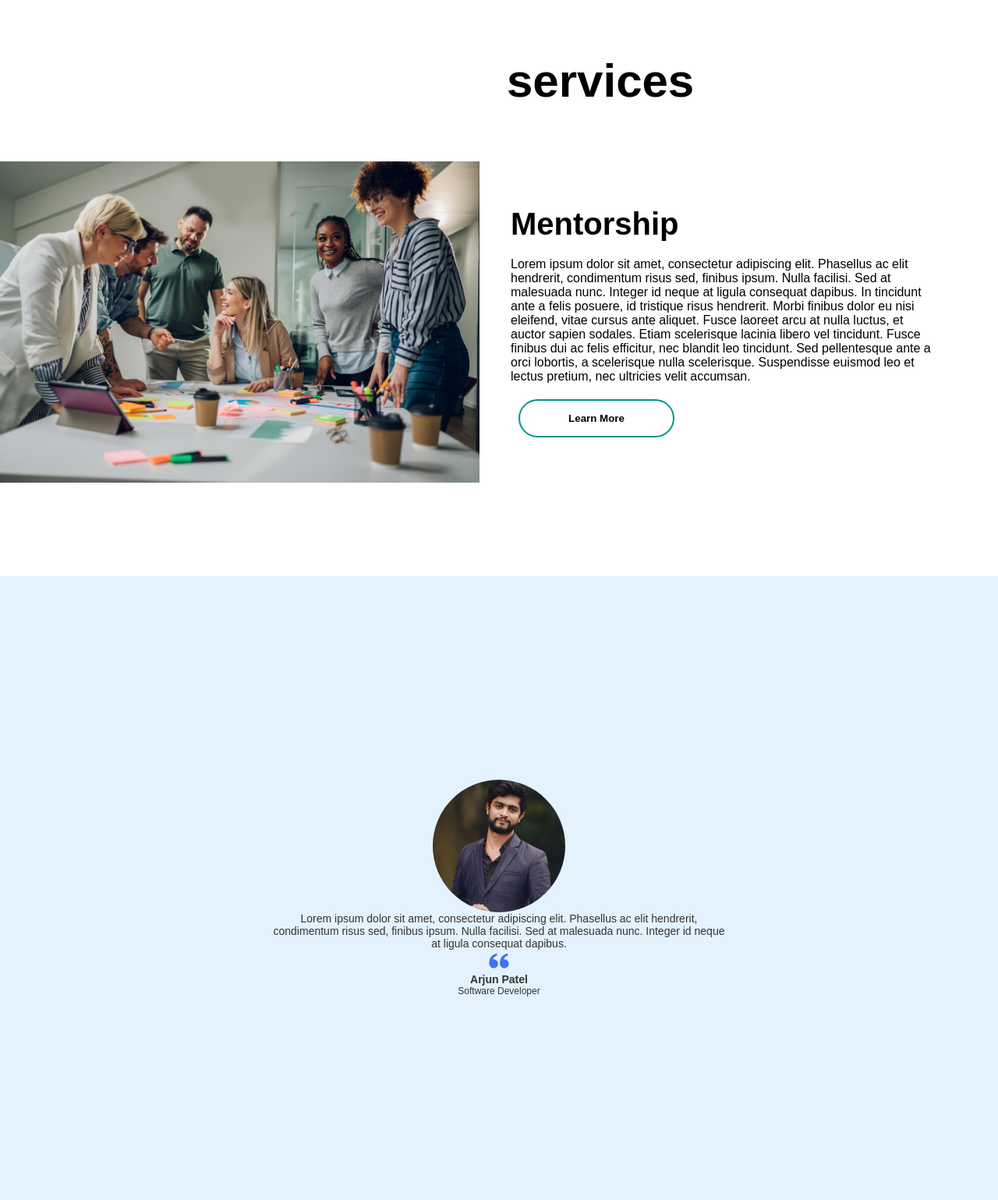
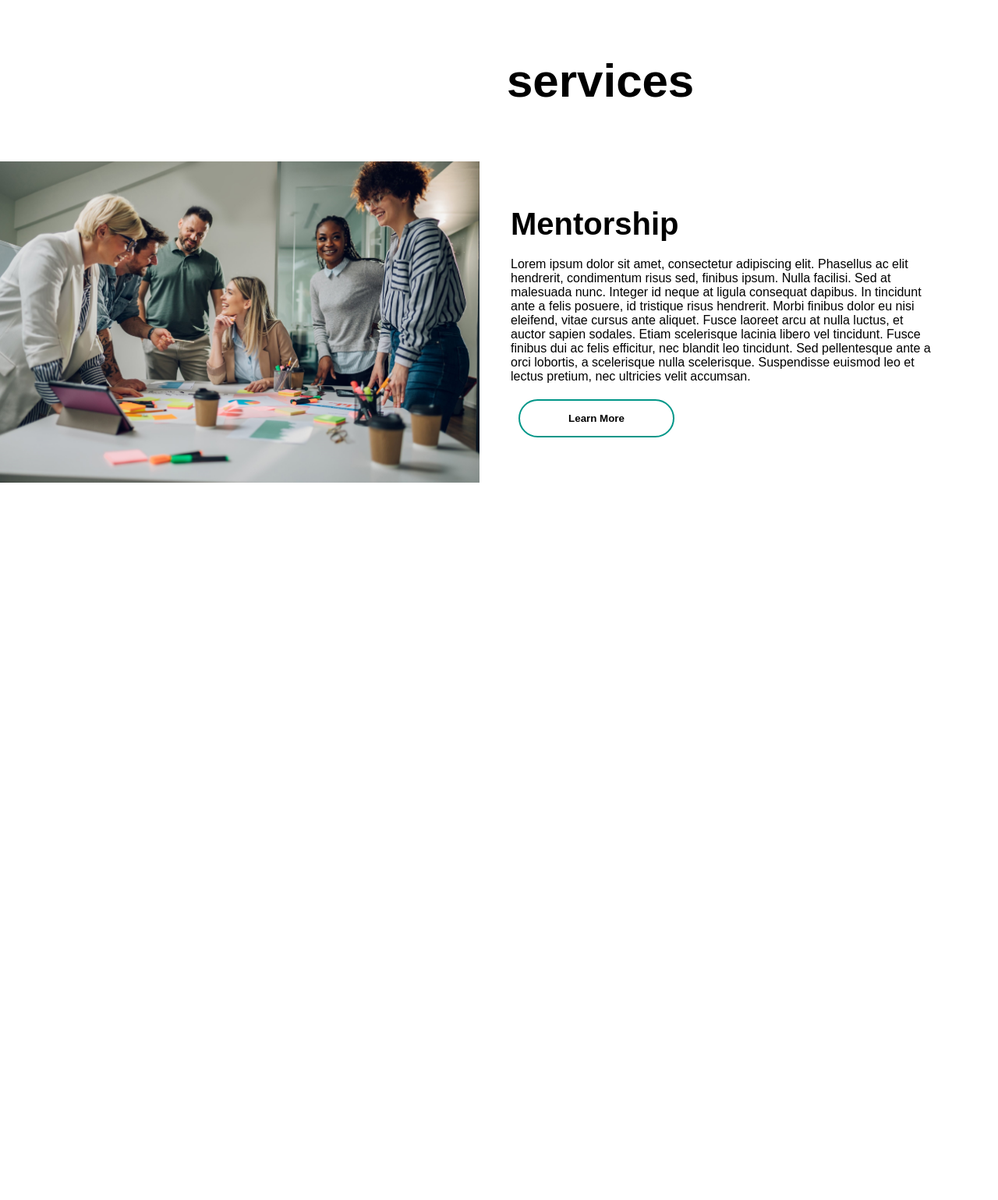
Before and after one commit to kkamionka/Mentoring-website-IBM, a PHP site: page /homepage.html in a window 1280 px wide. Shown: the part 801-2340 px from the top of the page at 78% size. After the commit the page ends 1420 px from the top, so only its background shows below. Run offline with PHP 8.4, Linux system fonts and the light colour scheme.

Commit message:
42th change

```diff
--- a/homepage.css
+++ b/homepage.css
@@ -190,65 +190,3 @@ button:hover {
     align-items: center;
     justify-content: space-around;
 }
-
-.container {
-    height: 100vh;
-    width: 100%;
-    display: flex;
-    align-items: center;
-    justify-content: center;
-    background-color: #e3f2fd;
-}
-
-.testimonial{
-    position: relative;
-    max-width: 900px;
-    width: 100%;
-    padding: 50px 0;
-    row-gap: 30px;
-}
-
-.testimonial .image {
-    height: 170px;
-    width: 170px;
-    object-fit: cover;
-    border-radius: 50%;
-}
-
-.testimonial .slide {
-    display: flex;
-    align-items: center;
-    justify-content: center;
-    flex-direction: column;
-}
-
-.slide p{
-    text-align: center;
-    padding: 0 160px;
-    font-size: 14px;
-    font-weight: 400;
-    color: #333;
-}
-
-.slide .quote-icon{
-    font-size: 30px;
-    color: #4070f4;
-}
-
-.slide .details {
-    display: flex;
-    flex-direction: column;
-    align-items: center;
-}
-
-.details .name {
-    font-size: 14px;
-    font-weight: 600;
-    color: #333;
-}
-
-.details .job {
-    font-size: 12px;
-    font-weight: 400;
-    color: #333;
-}
--- a/homepage.html
+++ b/homepage.html
@@ -5,9 +5,6 @@
     <meta name="viewport" content="width=device-width, initial-scale=1.0">
     <title>welcome | AGK Mentors</title>
     <link rel="stylesheet" href="homepage.css">
-
-    <!-- Link Swiper's CSS -->
-    <link rel="stylesheet" href="swiper-bundle.min.css">
 
     <!-- Boxicons CSS -->
     <link href='https://unpkg.com/boxicons@2.1.4/css/boxicons.min.css' rel='stylesheet'>
@@ -64,30 +61,7 @@
         </div>
     </section>
 
-    <section class="container">
-        <div class="testimonial mySwiper">
-            <div class="testi-content swiper-wrapper">
-                <div class="slide swiper-slide">
-                    <img src="images/man-8578832_640.jpg" alt="" class="image">
-                    <p>Lorem ipsum dolor sit amet, consectetur adipiscing elit. Phasellus ac elit hendrerit, condimentum risus sed,
-                        finibus ipsum. Nulla facilisi. Sed at malesuada nunc. Integer id neque at ligula consequat dapibus.</p>
 
-                    <i class='bx bxs-quote-alt-left quote-icon'></i>
-
-                    <div class="details">
-                        <h3 class="name">Arjun Patel</h3>
-                        <h3 class="job">Software Developer</h3>
-                    </div>
-                </div>
-            </div>
-            <div class="swiper-button-next"></div>
-            <div class="swiper-button-prev"></div>
-            <div class="swiper-pagination"></div>
-        </div>
-    </section>
-
-    <!-- JS Swiper-->
-     <script src="swiper-bundle.min.js"></script>
 
     <!-- JavaScript -->
      <script src="homepage.js"></script>
```
